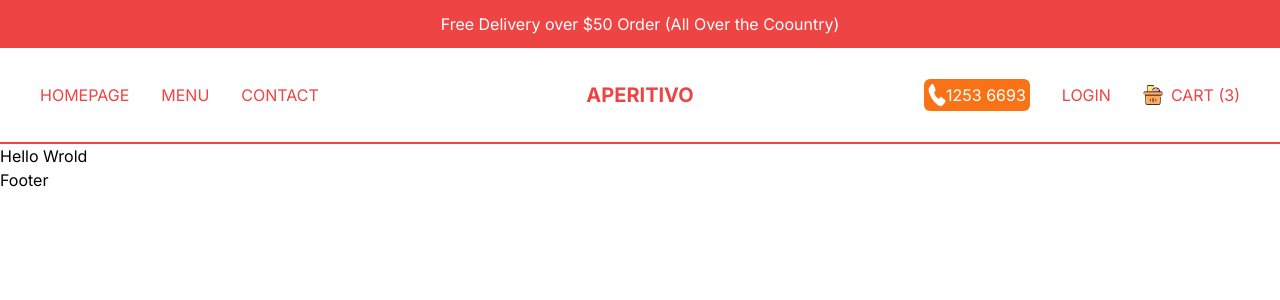
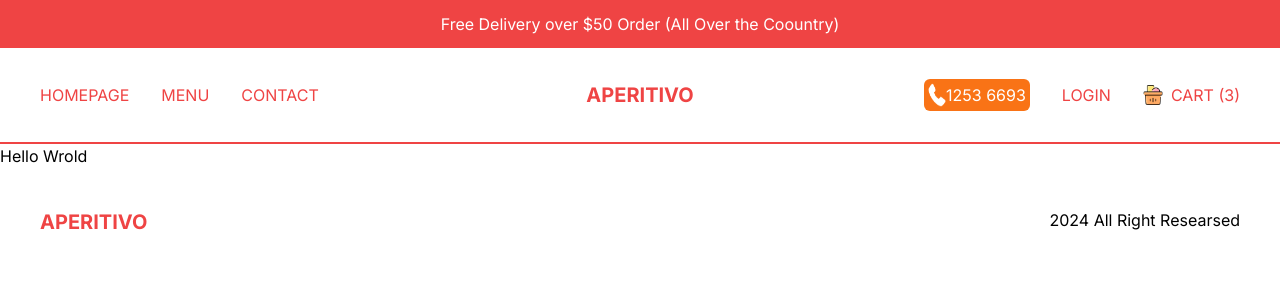
Before and after one commit to SaidulIslam16/restaurant-nextjs, a Next.js app: page / in a window 1280 px wide. Shown: the top 300 px of the page. Built offline with nearby package versions, Linux system fonts and the light colour scheme.

Commit message:
footer added

```diff
--- a/src/components/Footer.tsx
+++ b/src/components/Footer.tsx
@@ -1,7 +1,11 @@
+import Link from 'next/link'
 import React from 'react'
 
 export default function Footer() {
   return (
-    <div>Footer</div>
+    <div className='flex justify-between lg:p-10 p-5'>
+      <Link href='/' className='uppercase font-bold text-xl text-red-500'>Aperitivo</Link>
+      <p>2024 All Right Researsed</p>
+    </div>
   )
 }
```
